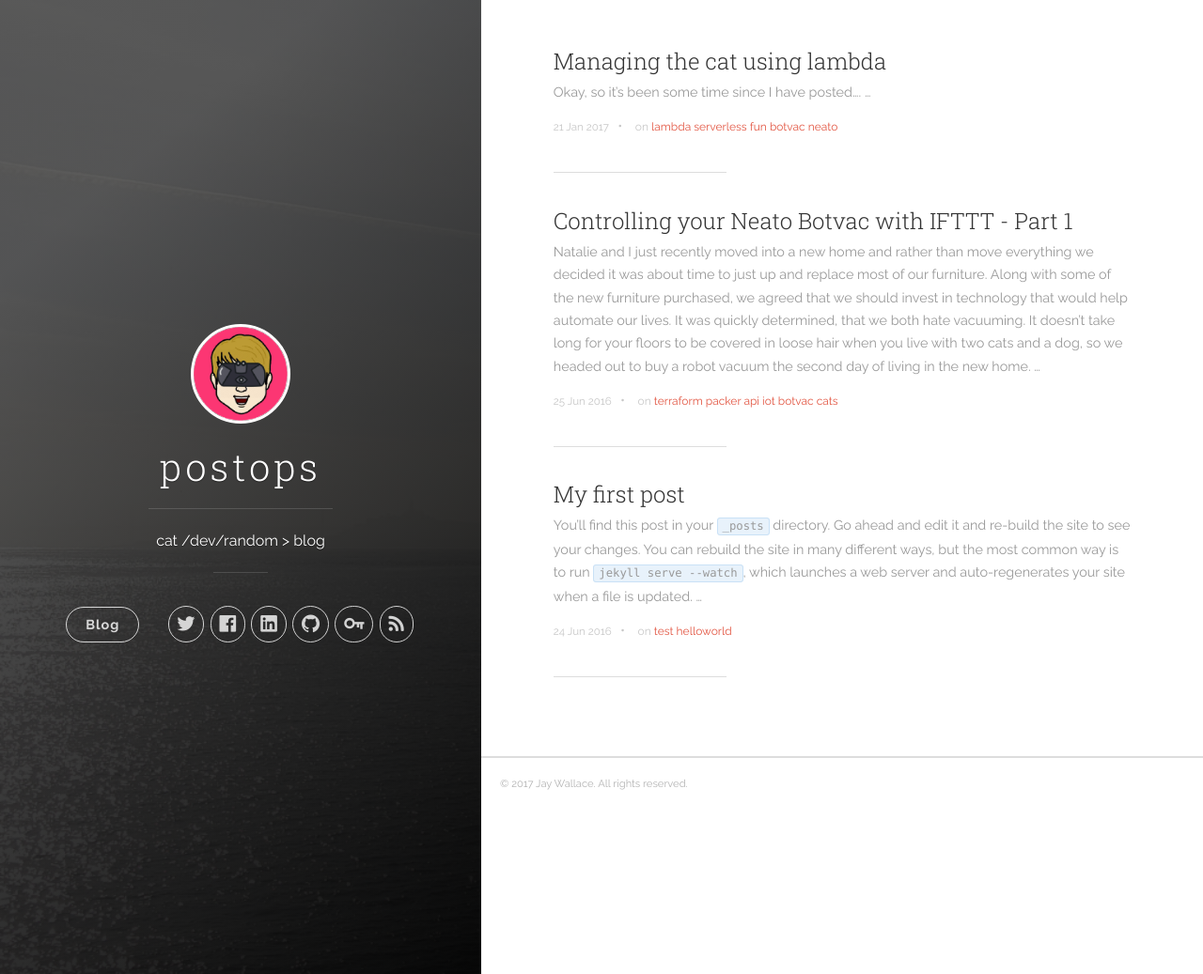
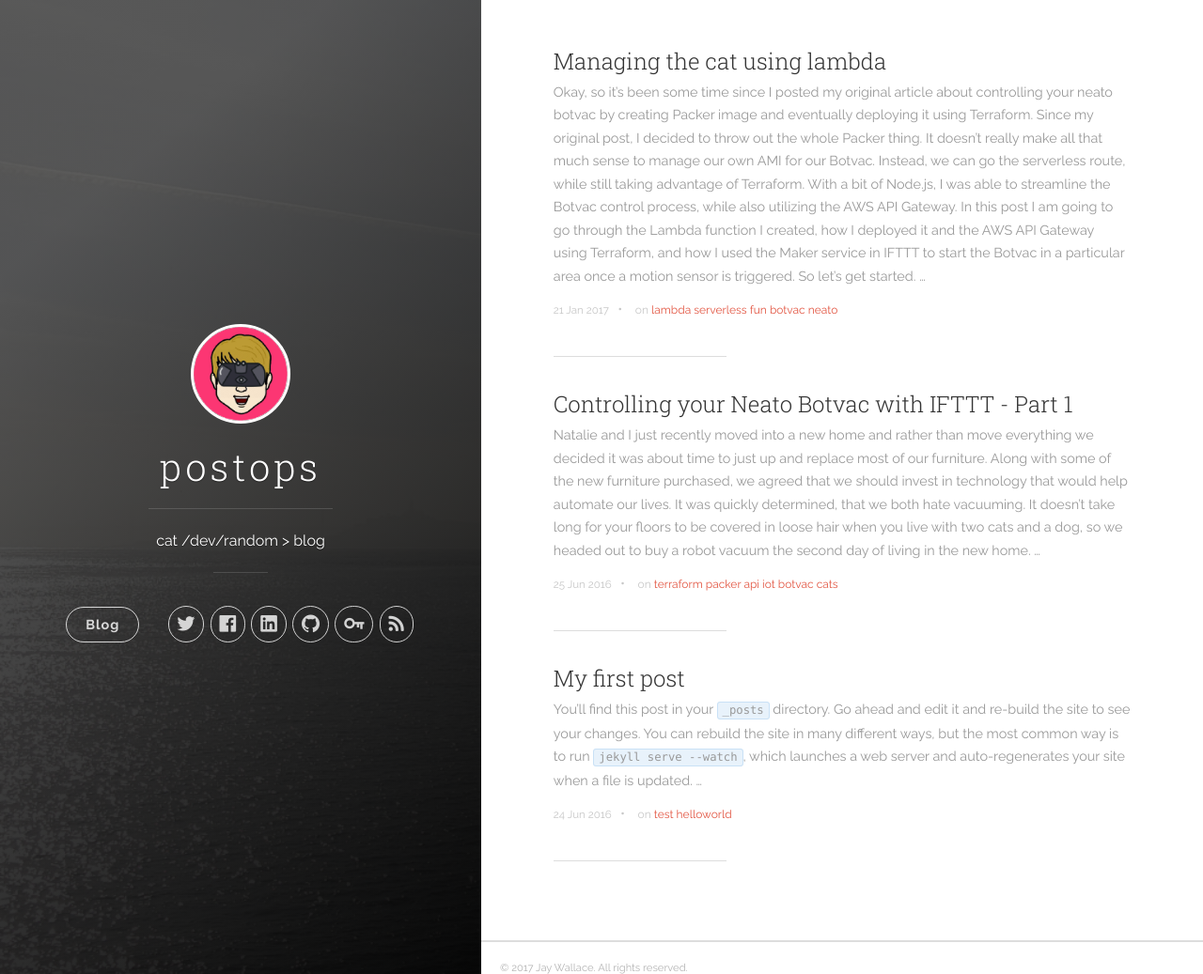
Before and after one commit to postops/postops.github.io, a Jekyll site: the page built from index.html, in a window 1280 px wide and 1037 px high. Shown: the whole window at 94% size. Built offline with Jekyll 4.4.1, drawn with Linux system fonts in a browser that asks for light colours; nearby versions of some CDN libraries; the list of posts is cut into pages by our own code.

Commit message:
quick lambda add

```diff
--- a/_posts/2017-01-21-managing-the-cat-using-lambda.markdown
+++ b/_posts/2017-01-21-managing-the-cat-using-lambda.markdown
@@ -7,7 +7,7 @@ categories: [lambda, iot]
 tags: [lambda, serverless , fun, botvac, neato]
 ---
 
-Okay, so it's been some time since I have posted....
+Okay, so it's been some time since I posted my original article about controlling your neato botvac by creating Packer image and eventually deploying it using Terraform. Since my original post, I decided to throw out the whole Packer thing. It doesn't really make all that much sense to manage our own AMI for our Botvac. Instead, we can go the serverless route, while still taking advantage of Terraform. With a bit of Node.js, I was able to streamline the Botvac control process, while also utilizing the AWS API Gateway. In this post I am going to go through the Lambda function I created, how I deployed it and the AWS API Gateway using Terraform, and how I used the Maker service in IFTTT to start the Botvac in a particular area once a motion sensor is triggered. So let's get started.
 
 
 The Lambda Function:
```
